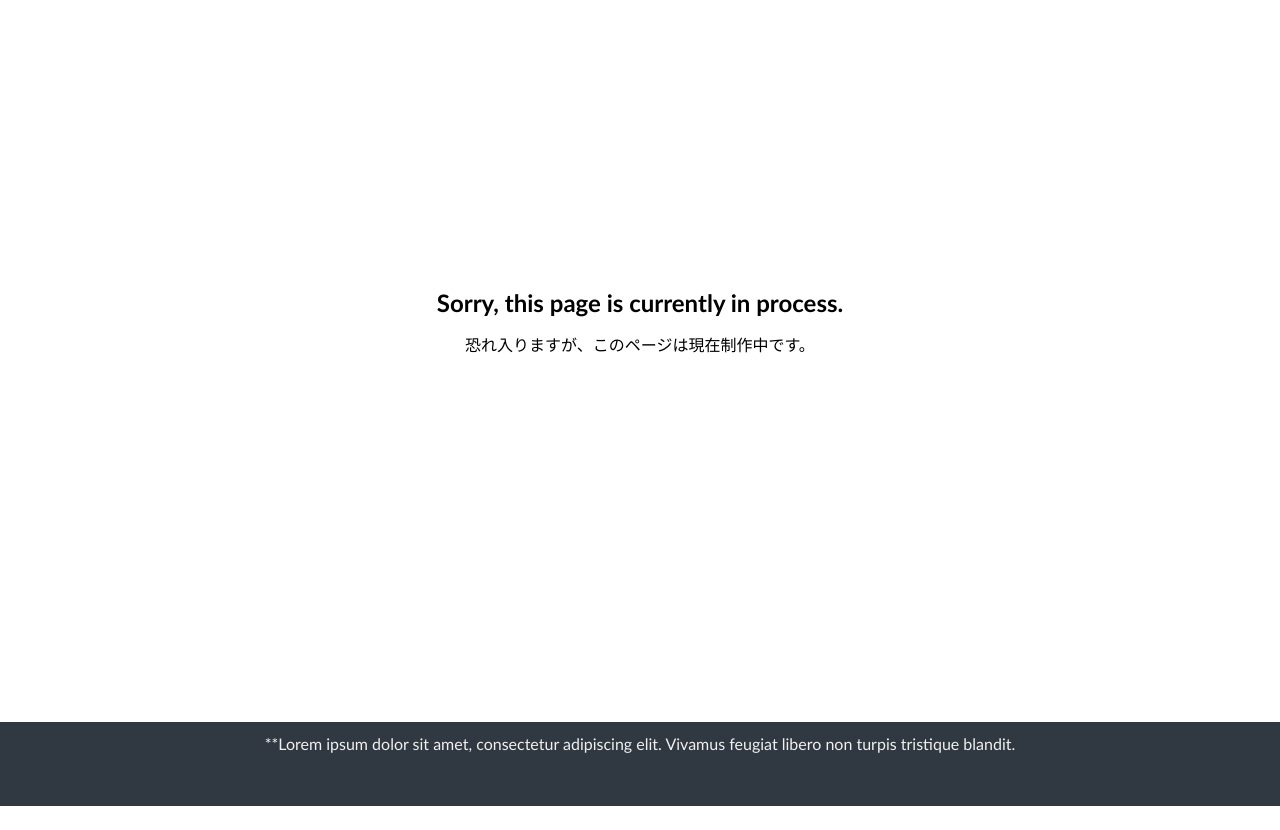
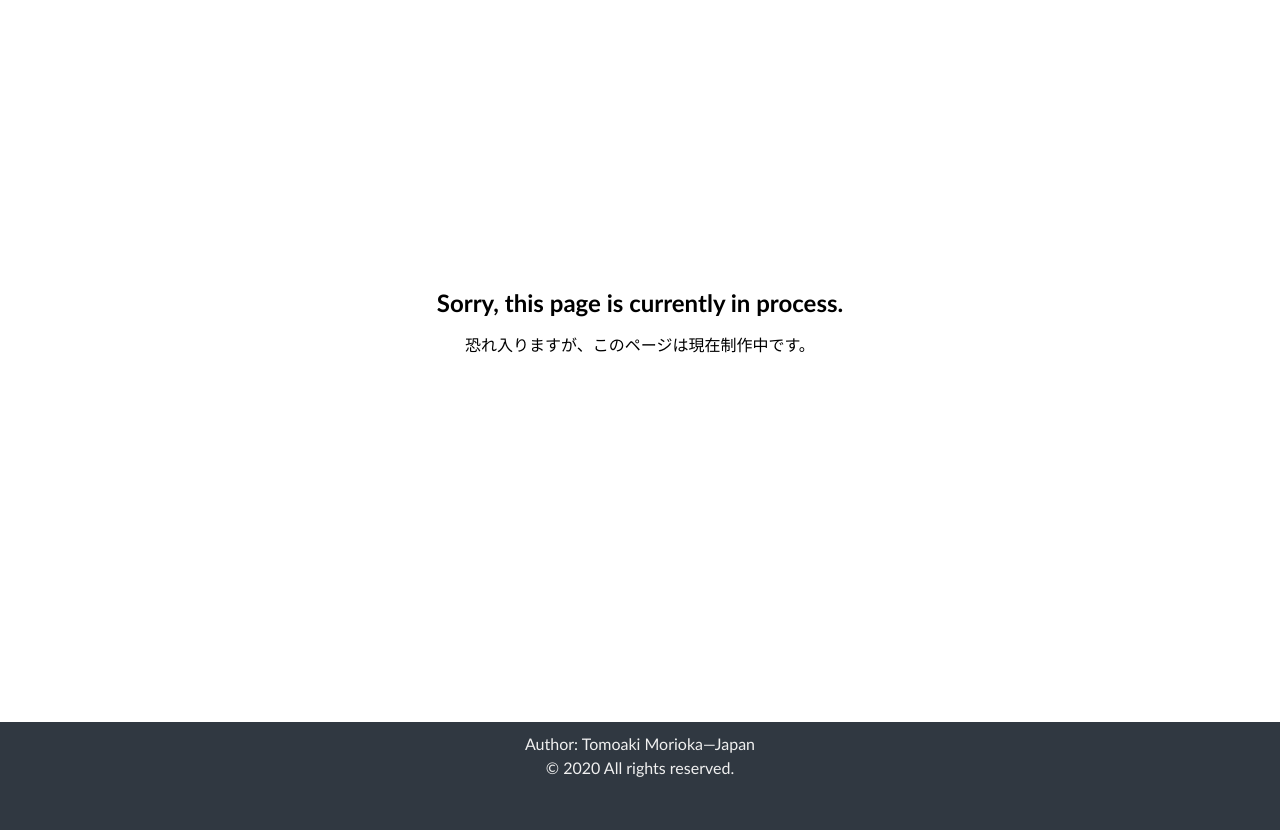
Before and after one commit to Tom-M-Git/portfolio, a plain HTML site: page jp.html in a window 1280 px wide. Shown: the part 78-908 px from the top of the page. Before the commit the page ends 884 px from the top, so only its background shows below. Drawn offline with Linux system fonts and the light colour scheme.

Commit message:
jp footer

```diff
--- a/jp.html
+++ b/jp.html
@@ -48,9 +48,12 @@
     </main>
 
   <footer>
-        <p>
-            **Lorem ipsum dolor sit amet, consectetur adipiscing elit. Vivamus feugiat libero non turpis tristique blandit.
-        </p>
+    <p>
+        Author: Tomoaki Morioka—Japan
+    </p>
+    <p>
+      &copy; 2020 All rights reserved.
+    </p>
   </footer>
 </body>
 </html>
```
